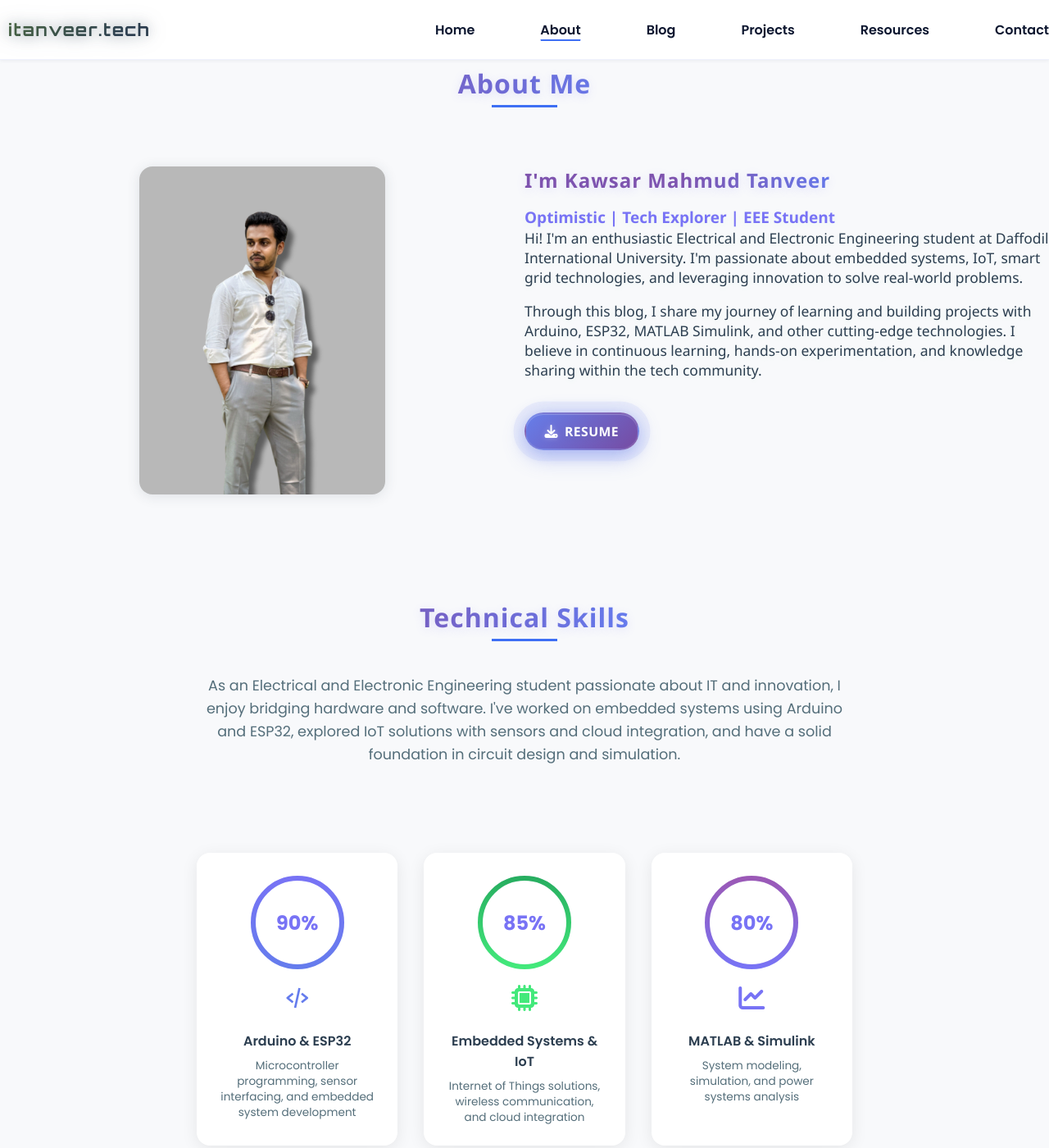
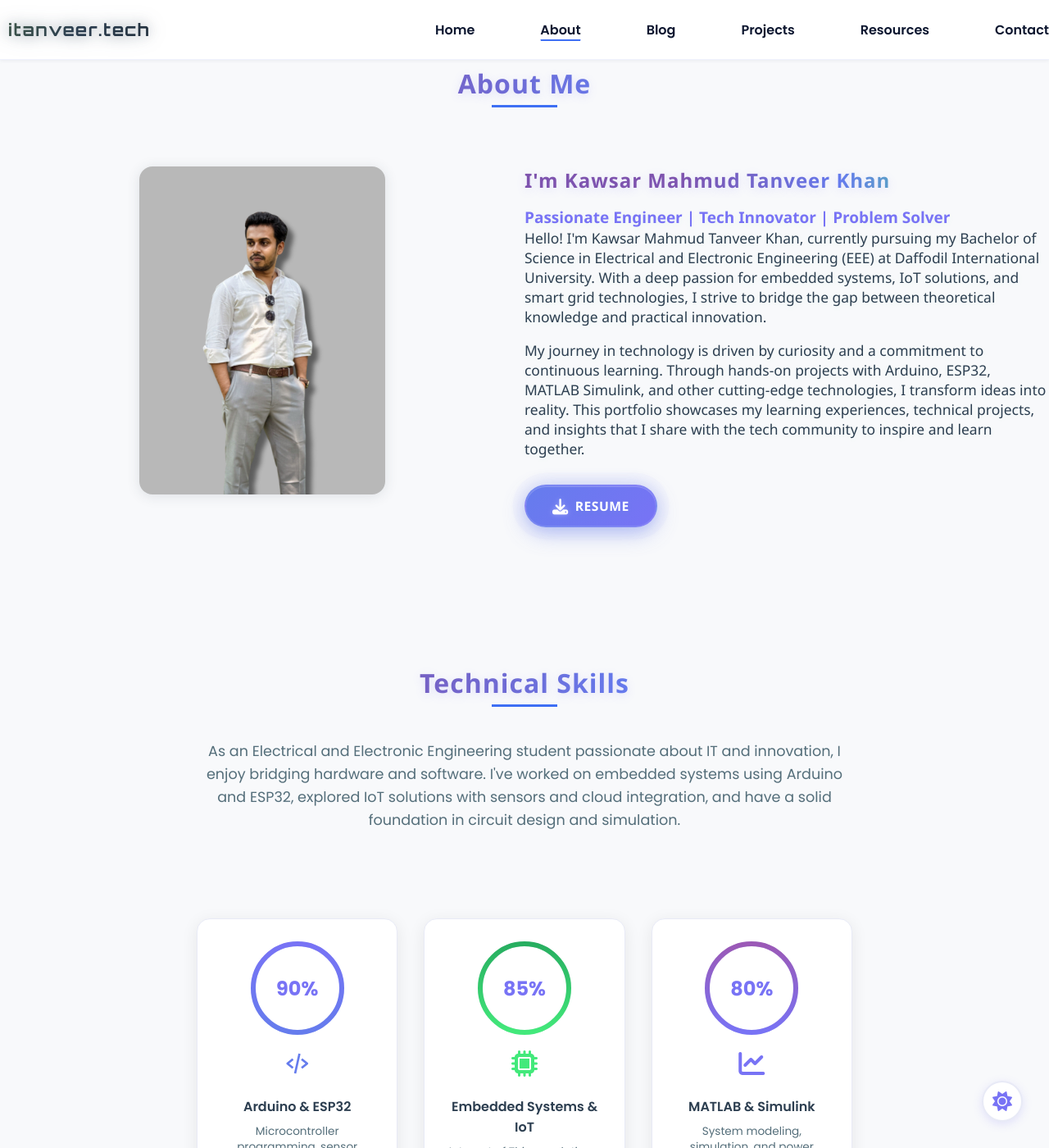
Before and after one commit to KMTanVeer/itanveer-tech-portfolio, a Jekyll site: the page about.html, which Jekyll copies as it is, in a window 1280 px wide and 1400 px high. Shown: the whole window at 82% size. Built offline with Jekyll 4.4.1, drawn with Linux system fonts in a browser that asks for light colours; some of the changed text lies outside the part shown.

Commit message:
Add dark mode support and update about page content
Co-authored-by: KMTanVeer <173980115+KMTanVeer@users.noreply.github.com>

```diff
--- a/about.html
+++ b/about.html
@@ -44,9 +44,22 @@
     --border-light: #e8eaf6;
   }
 
+  /* Dark mode variables */
+  [data-theme="dark"] {
+    --bg-color: #1a1a2e;
+    --card-bg: #16213e;
+    --text-color: #e4e4e4;
+    --text-light: #b8b8b8;
+    --secondary-color: #9d8df1;
+    --link-color: #8b7fe6;
+    --shadow: 0 3px 12px rgba(157,141,241,0.25);
+    --border-light: #2d3561;
+  }
+
   body {
     background: var(--bg-color);
     color: var(--text-color);
+    transition: background 0.3s ease, color 0.3s ease;
   }
 
   /* Scroll animation */
@@ -124,12 +137,17 @@
     background: var(--card-bg);
     border-radius: 1rem;
     box-shadow: 0 4px 20px rgba(0,0,0,0.08);
-    transition: transform 0.3s ease, box-shadow 0.3s ease;
+    transition: transform 0.3s ease, box-shadow 0.3s ease, background 0.3s ease;
+    border: 1px solid var(--border-light);
   }
 
   .skill__item:hover {
     transform: translateY(-5px);
     box-shadow: 0 8px 30px rgba(0,0,0,0.12);
+  }
+
+  [data-theme="dark"] .skill__item:hover {
+    box-shadow: 0 8px 30px rgba(157,141,241,0.15);
   }
 
   .circular-progress {
@@ -222,6 +240,11 @@
     gap: 1.5em;
     transition: background 0.4s, box-shadow 0.4s;
     border: 1px solid var(--border-light);
+  }
+
+  [data-theme="dark"] .education__data {
+    box-shadow: 0 4px 20px rgba(157,141,241,0.1);
+  }
 
   .education__names {
     display: flex;
@@ -232,7 +255,7 @@
 
   .education__icon {
     font-size: 2rem;
-    background: var(--card-bg);
+    background: var(--bg-color);
     border-radius: 50%;
     padding: 0.45em;
     box-shadow: 0 2px 8px rgba(44,62,80,0.09);
@@ -243,6 +266,7 @@
   .education__degree {
     font-weight: bold;
     font-size: 1.15em;
+    color: var(--text-color);
   }
 
   .education__details {
@@ -258,7 +282,7 @@
 
   .education__year {
     font-size: 0.98em;
-    color: #888;
+    color: var(--text-light);
   }
 
   .education__remark {
@@ -294,6 +318,10 @@
     border: 1px solid var(--border-light);
   }
 
+  [data-theme="dark"] .profile__data {
+    box-shadow: 0 4px 20px rgba(157,141,241,0.1);
+  }
+
   .profile__icon-label {
     display: flex;
     align-items: center;
@@ -303,13 +331,7 @@
 
   .profile__icon {
     font-size: 2em;
-    background: var(--card-bg);
-    border-radius: 50%;
-    padding: 0.4em;
-    box-shadow: 0 2px 8px rgba(44,62,80,0.09);
-    transition: background 0.4s;
-  }
-    background: #fff;
+    background: var(--bg-color);
     border-radius: 50%;
     padding: 0.4em;
     box-shadow: 0 2px 8px rgba(44,62,80,0.09);
@@ -319,11 +341,12 @@
   .profile__label {
     font-weight: bold;
     font-size: 1.07em;
+    color: var(--text-color);
   }
 
   .profile__details {
     font-size: 1em;
-    color: #444;
+    color: var(--text-light);
   }
 
   .profile__details ul {
@@ -348,7 +371,7 @@
     width: 2.4em;
     height: 2.4em;
     border-radius: 50%;
-    background: #fff;
+    background: var(--card-bg);
     color: #657ced;
     box-shadow: 0 2px 8px rgba(44,62,80,0.09);
     font-size: 1.3em;
@@ -375,6 +398,141 @@
     .profile__icon-label {
       min-width: 0;
     }
+  }
+
+  /* Theme Toggle Button */
+  .theme-toggle {
+    position: fixed;
+    bottom: 2rem;
+    right: 2rem;
+    width: 50px;
+    height: 50px;
+    border-radius: 50%;
+    background: var(--card-bg);
+    border: 2px solid var(--border-light);
+    box-shadow: var(--shadow);
+    cursor: pointer;
+    display: flex;
+    align-items: center;
+    justify-content: center;
+    font-size: 1.5rem;
+    color: var(--secondary-color);
+    transition: all 0.3s ease;
+    z-index: 999;
+  }
+
+  .theme-toggle:hover {
+    transform: scale(1.1) rotate(20deg);
+    box-shadow: 0 4px 20px rgba(120,115,245,0.3);
+  }
+
+  [data-theme="dark"] .theme-toggle:hover {
+    box-shadow: 0 4px 20px rgba(157,141,241,0.4);
+  }
+
+  .theme-toggle .sun-icon,
+  .theme-toggle .moon-icon {
+    position: absolute;
+    transition: all 0.3s ease;
+  }
+
+  .theme-toggle .sun-icon {
+    opacity: 1;
+  }
+
+  .theme-toggle .moon-icon {
+    opacity: 0;
+  }
+
+  [data-theme="dark"] .theme-toggle .sun-icon {
+    opacity: 0;
+  }
+
+  [data-theme="dark"] .theme-toggle .moon-icon {
+    opacity: 1;
+  }
+
+  /* Info Card Styles for Dark Mode */
+  .info-card {
+    background: var(--card-bg);
+    padding: 2rem;
+    border-radius: 1rem;
+    box-shadow: 0 4px 20px rgba(0,0,0,0.08);
+    transition: transform 0.3s ease, box-shadow 0.3s ease, background 0.3s ease;
+    border: 1px solid var(--border-light);
+    text-align: center;
+  }
+
+  .info-card:hover {
+    transform: translateY(-5px);
+    box-shadow: 0 8px 30px rgba(0,0,0,0.12);
+  }
+
+  [data-theme="dark"] .info-card:hover {
+    box-shadow: 0 8px 30px rgba(157,141,241,0.15);
+  }
+
+  .info-card__icon-wrapper {
+    display: flex;
+    align-items: center;
+    justify-content: center;
+    width: 60px;
+    height: 60px;
+    margin: 0 auto 1rem;
+    border-radius: 50%;
+    background: var(--bg-color);
+    transition: background 0.3s ease;
+  }
+
+  .info-card__icon {
+    font-size: 2rem;
+  }
+
+  .info-card__title {
+    font-size: 1.2rem;
+    font-weight: 600;
+    color: var(--text-color);
+    margin-bottom: 0.5rem;
+  }
+
+  .info-card__description {
+    font-size: 1rem;
+    color: var(--text-light);
+    line-height: 1.6;
+  }
+
+  /* Resume Button Styles */
+  .resume-section {
+    margin-top: 2rem;
+  }
+
+  .resume-button {
+    display: inline-flex;
+    align-items: center;
+    gap: 0.5rem;
+    padding: 0.8rem 2rem;
+    background: linear-gradient(135deg, #657ced 0%, #7873f5 100%);
+    color: white;
+    border-radius: 50px;
+    font-weight: 600;
+    text-decoration: none;
+    transition: all 0.3s ease;
+    position: relative;
+    overflow: hidden;
+    box-shadow: 0 4px 15px rgba(101, 124, 237, 0.3);
+  }
+
+  .resume-button:hover {
+    transform: translateY(-3px);
+    box-shadow: 0 6px 20px rgba(101, 124, 237, 0.4);
+  }
+
+  .resume-icon {
+    font-size: 1.2rem;
+  }
+
+  .resume-text {
+    font-size: 1rem;
   }
   </style>
 </head>
@@ -413,18 +571,18 @@
     </div>
     <div>
       <!-- Brief Introduction -->
-      <h2 class="about__subtitle">I'm Kawsar Mahmud Tanveer</h2>
+      <h2 class="about__subtitle">I'm Kawsar Mahmud Tanveer Khan</h2>
       <p class="about__text" style="margin-bottom:1em;">
-        <b>Optimistic | Tech Explorer | EEE Student</b><br>
-        Hi! I'm an enthusiastic Electrical and Electronic Engineering student at Daffodil International University. I'm passionate about embedded systems, IoT, smart grid technologies, and leveraging innovation to solve real-world problems.
+        <b>Passionate Engineer | Tech Innovator | Problem Solver</b><br>
+        Hello! I'm Kawsar Mahmud Tanveer Khan, currently pursuing my Bachelor of Science in Electrical and Electronic Engineering (EEE) at Daffodil International University. With a deep passion for embedded systems, IoT solutions, and smart grid technologies, I strive to bridge the gap between theoretical knowledge and practical innovation.
       </p>
       <p class="about__text">
-        Through this blog, I share my journey of learning and building projects with Arduino, ESP32, MATLAB Simulink, and other cutting-edge technologies. I believe in continuous learning, hands-on experimentation, and knowledge sharing within the tech community.
+        My journey in technology is driven by curiosity and a commitment to continuous learning. Through hands-on projects with Arduino, ESP32, MATLAB Simulink, and other cutting-edge technologies, I transform ideas into reality. This portfolio showcases my learning experiences, technical projects, and insights that I share with the tech community to inspire and learn together.
       </p>
 
       <!-- Resume Download Button -->
       <div class="resume-section">
-        <a href="https://drive.google.com/file/d/your-resume-file-id/view?usp=sharing" target="_blank" class="resume-button">
+        <a href="https://drive.google.com/file/d/1qz9YCGFrYxRw_Cgm8IwzKWtPnxtAhYH4/view?usp=drive_link" target="_blank" class="resume-button">
           <i class="fas fa-download resume-icon"></i>
           <span class="resume-text">Resume</span>
           <div class="resume-glow"></div>
@@ -613,24 +771,24 @@
         <div class="info-card__icon-wrapper">
           <i class="fas fa-graduation-cap info-card__icon" style="color:#7873f5"></i>
         </div>
-        <h3 class="info-card__title">Bachelor of Science in EEE</h3>
-        <p class="info-card__description">Daffodil International University (2022 - Present)<br>Specializing in Power Systems, Embedded Systems & IoT</p>
+        <h3 class="info-card__title">B.Sc. in Electrical & Electronic Engineering</h3>
+        <p class="info-card__description">Daffodil International University<br>2022 - Present<br>Focus: Power Systems, Embedded Systems, IoT & Smart Grid Technologies</p>
       </div>
 
       <div class="info-card scroll-animate">
         <div class="info-card__icon-wrapper">
           <i class="fas fa-school info-card__icon" style="color:#43e97b"></i>
         </div>
-        <h3 class="info-card__title">Higher Secondary Certificate</h3>
-        <p class="info-card__description">BAF Shaheen College Dhaka (2019)<br>Science</p>
+        <h3 class="info-card__title">Higher Secondary Certificate (HSC)</h3>
+        <p class="info-card__description">BAF Shaheen College, Dhaka<br>2019<br>Group: Science</p>
       </div>
 
       <div class="info-card scroll-animate">
         <div class="info-card__icon-wrapper">
           <i class="fas fa-book info-card__icon" style="color:#f39c12"></i>
         </div>
-        <h3 class="info-card__title">Secondary School Certificate</h3>
-        <p class="info-card__description">Dulai High School (2017)<br>Pabna</p>
+        <h3 class="info-card__title">Secondary School Certificate (SSC)</h3>
+        <p class="info-card__description">Dulai High School, Pabna<br>2017<br>Group: Science</p>
       </div>
     </div>
   </div>
@@ -645,32 +803,32 @@
         <div class="info-card__icon-wrapper">
           <i class="fas fa-laptop-code info-card__icon" style="color:#657ced"></i>
         </div>
-        <h3 class="info-card__title">Specializations</h3>
-        <p class="info-card__description">Embedded Systems, IoT Solutions, Smart Grid & Power Systems</p>
+        <h3 class="info-card__title">Core Specializations</h3>
+        <p class="info-card__description">Embedded Systems Design • IoT Solutions Architecture • Smart Grid Technologies • Power Systems Analysis • Renewable Energy Integration</p>
       </div>
 
       <div class="info-card scroll-animate">
         <div class="info-card__icon-wrapper">
           <i class="fas fa-tools info-card__icon" style="color:#43e97b"></i>
         </div>
-        <h3 class="info-card__title">Tools & Technologies</h3>
-        <p class="info-card__description">C/C++, Python, MATLAB, Simulink, Arduino IDE, Cloud Platforms</p>
+        <h3 class="info-card__title">Technical Expertise</h3>
+        <p class="info-card__description">C/C++ • Python • MATLAB & Simulink • Arduino IDE • ESP32 Programming • Circuit Design • PCB Development • Cloud Integration • Data Analysis</p>
       </div>
 
       <div class="info-card scroll-animate">
         <div class="info-card__icon-wrapper">
           <i class="fas fa-rocket info-card__icon" style="color:#f39c12"></i>
         </div>
-        <h3 class="info-card__title">Current Focus</h3>
-        <p class="info-card__description">Advanced IoT architectures, ML integration with embedded systems</p>
+        <h3 class="info-card__title">Research Interests</h3>
+        <p class="info-card__description">Machine Learning for Predictive Maintenance • Advanced IoT Architectures • Smart City Infrastructure • Sustainable Energy Systems • Industrial Automation</p>
       </div>
 
       <div class="info-card scroll-animate">
         <div class="info-card__icon-wrapper">
           <i class="fas fa-heart info-card__icon" style="color:#e74c3c"></i>
         </div>
-        <h3 class="info-card__title">Core Values</h3>
-        <p class="info-card__description">Stay curious, keep building, share knowledge, empower innovators</p>
+        <h3 class="info-card__title">Professional Values</h3>
+        <p class="info-card__description">Innovation Through Learning • Practical Problem Solving • Knowledge Sharing • Collaborative Development • Continuous Improvement</p>
       </div>
     </div>
   </div>
@@ -731,24 +889,24 @@
         <div class="info-card__icon-wrapper">
           <i class="fas fa-robot info-card__icon" style="color:#9b59b6"></i>
         </div>
-        <h3 class="info-card__title">Machine Learning & AI</h3>
-        <p class="info-card__description">Integration of ML algorithms with embedded systems for predictive maintenance</p>
+        <h3 class="info-card__title">AI & Machine Learning</h3>
+        <p class="info-card__description">Integrating machine learning algorithms with embedded systems for intelligent automation and predictive maintenance applications</p>
       </div>
 
       <div class="info-card scroll-animate">
         <div class="info-card__icon-wrapper">
           <i class="fas fa-leaf info-card__icon" style="color:#27ae60"></i>
         </div>
-        <h3 class="info-card__title">Sustainable Energy Systems</h3>
-        <p class="info-card__description"></p>
+        <h3 class="info-card__title">Renewable Energy Systems</h3>
+        <p class="info-card__description">Advanced solar and wind energy systems with MPPT optimization and grid integration for sustainable power solutions</p>
       </div>
 
       <div class="info-card scroll-animate">
         <div class="info-card__icon-wrapper">
           <i class="fas fa-city info-card__icon" style="color:#3498db"></i>
         </div>
-        <h3 class="info-card__title">Smart City Technologies</h3>
-        <p class="info-card__description"></p>
+        <h3 class="info-card__title">Smart City Infrastructure</h3>
+        <p class="info-card__description">IoT-enabled urban solutions for intelligent transportation, energy management, and public safety systems</p>
       </div>
     </div>
   </div>
@@ -766,7 +924,29 @@
   <p class="footer__copy">&#169; itanveer.tech. All rights reserved</p>
 </footer>
 
+<!-- Theme Toggle Button -->
+<button class="theme-toggle" id="theme-toggle" aria-label="Toggle dark mode">
+  <i class="fas fa-sun sun-icon"></i>
+  <i class="fas fa-moon moon-icon"></i>
+</button>
+
 <script>
+// Theme Toggle Functionality
+const themeToggle = document.getElementById('theme-toggle');
+const htmlElement = document.documentElement;
+
+// Check for saved theme preference or default to light mode
+const currentTheme = localStorage.getItem('theme') || 'light';
+htmlElement.setAttribute('data-theme', currentTheme);
+
+themeToggle.addEventListener('click', () => {
+  const theme = htmlElement.getAttribute('data-theme');
+  const newTheme = theme === 'light' ? 'dark' : 'light';
+
+  htmlElement.setAttribute('data-theme', newTheme);
+  localStorage.setItem('theme', newTheme);
+});
+
 // Scroll animation
 function onScrollAnimate() {
   document.querySelectorAll('.scroll-animate').forEach(el => {
```
